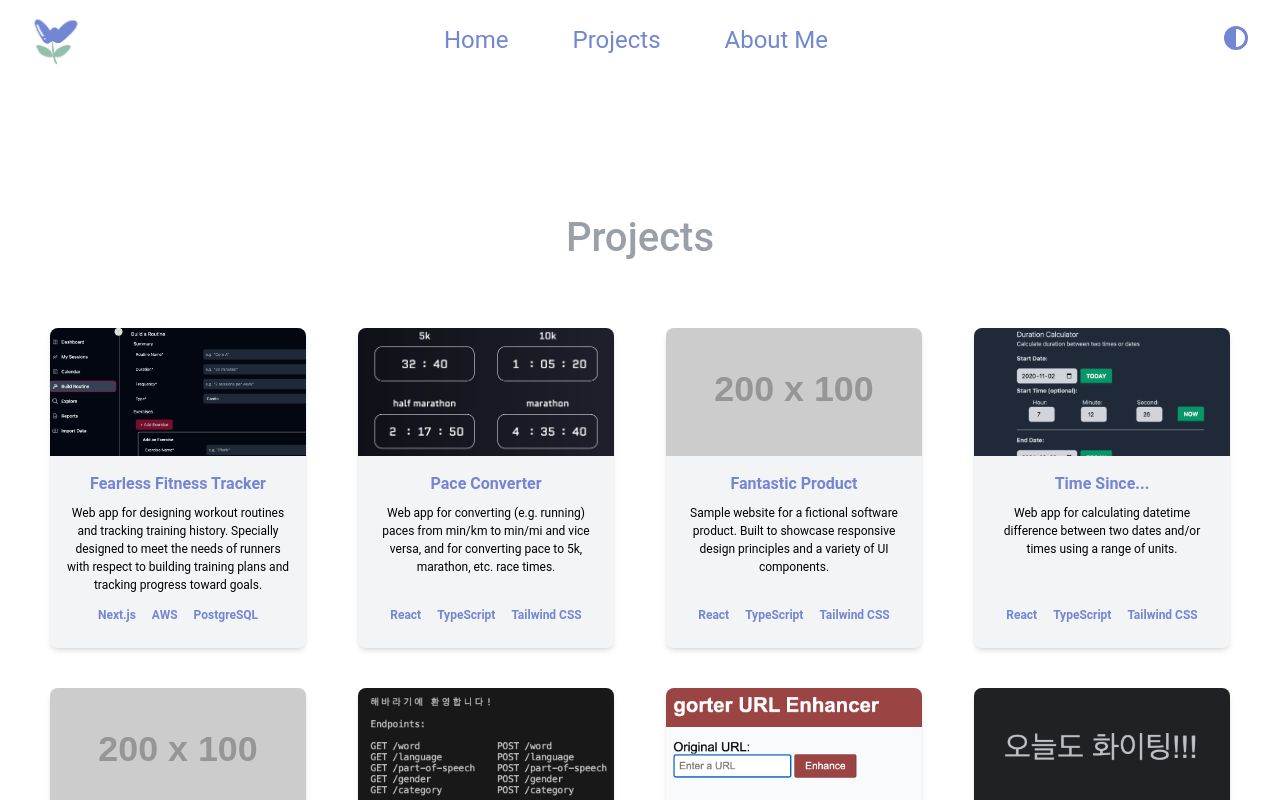
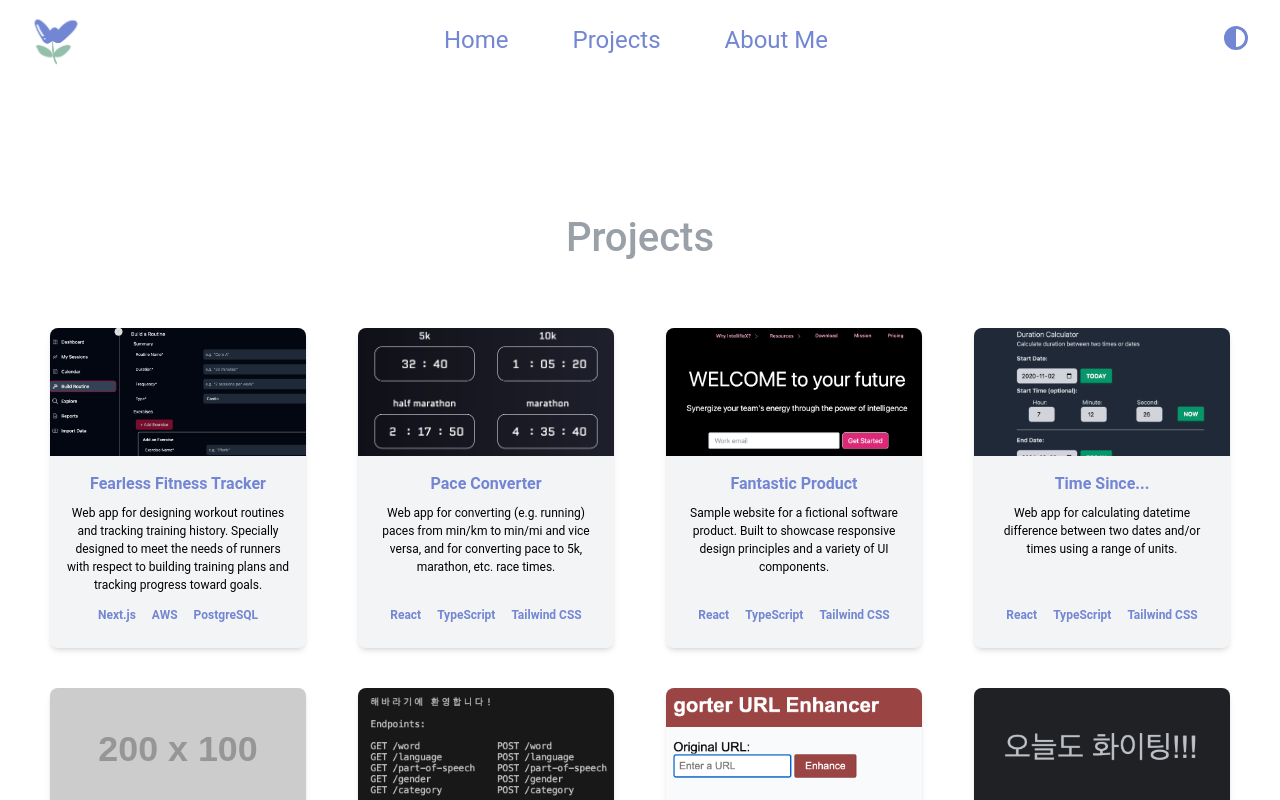
Before and after one commit to blsmxiu47/portfolio, a React (Vite) app: page /projects in a window 1280 px wide. Shown: the top 800 px of the page. Built offline with nearby package versions, Linux system fonts and the light colour scheme.

Commit message:
add project card image for fantastic product aka intelliflex

```diff
--- a/src/components/Projects/index.tsx
+++ b/src/components/Projects/index.tsx
@@ -1,3 +1,4 @@
+import projectCardImageFantasticProduct from "../../assets/images/project-card-image-fantastic-product.png";
 import projectCardImageFFT from "../../assets/images/project-card-image-fft.png";
 import projectCardImageGlaso from "../../assets/images/project-card-image-glaso.png";
 import projectCardImageGorter from "../../assets/images/project-card-image-gorter.png";
@@ -32,7 +33,7 @@ export default function Projects() {
                     <ProjectCard
                         title="Fantastic Product"
                         summary="Sample website for a fictional software product. Built to showcase responsive design principles and a variety of UI components."
-                        imageSrc="https://via.placeholder.com/200x100"
+                        imageSrc={projectCardImageFantasticProduct}
                         tags={["React", "TypeScript", "Tailwind CSS"]}
                         githubLink="https://github.com/blsmxiu47/fantastic-product"
                     />
```
Also changed, not shown: src/assets/images/project-card-image-fantastic-product.png (added).
